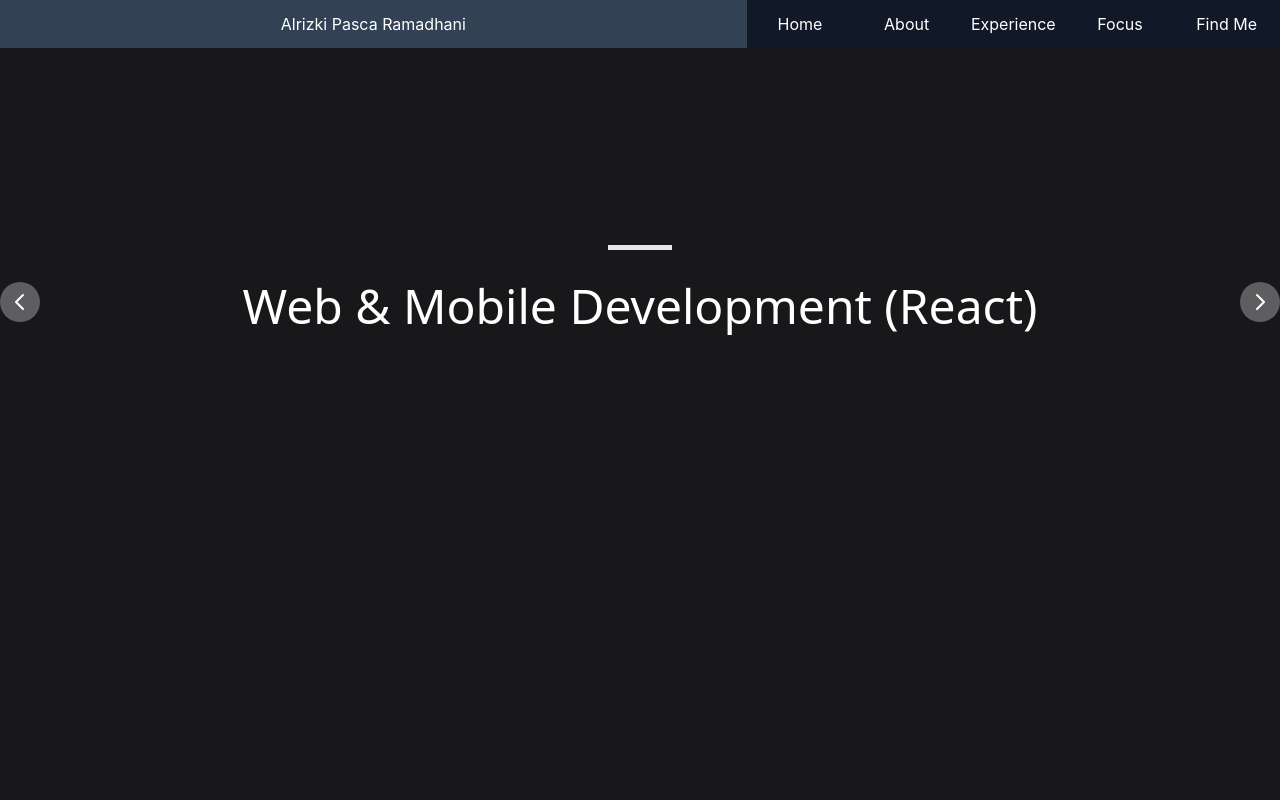
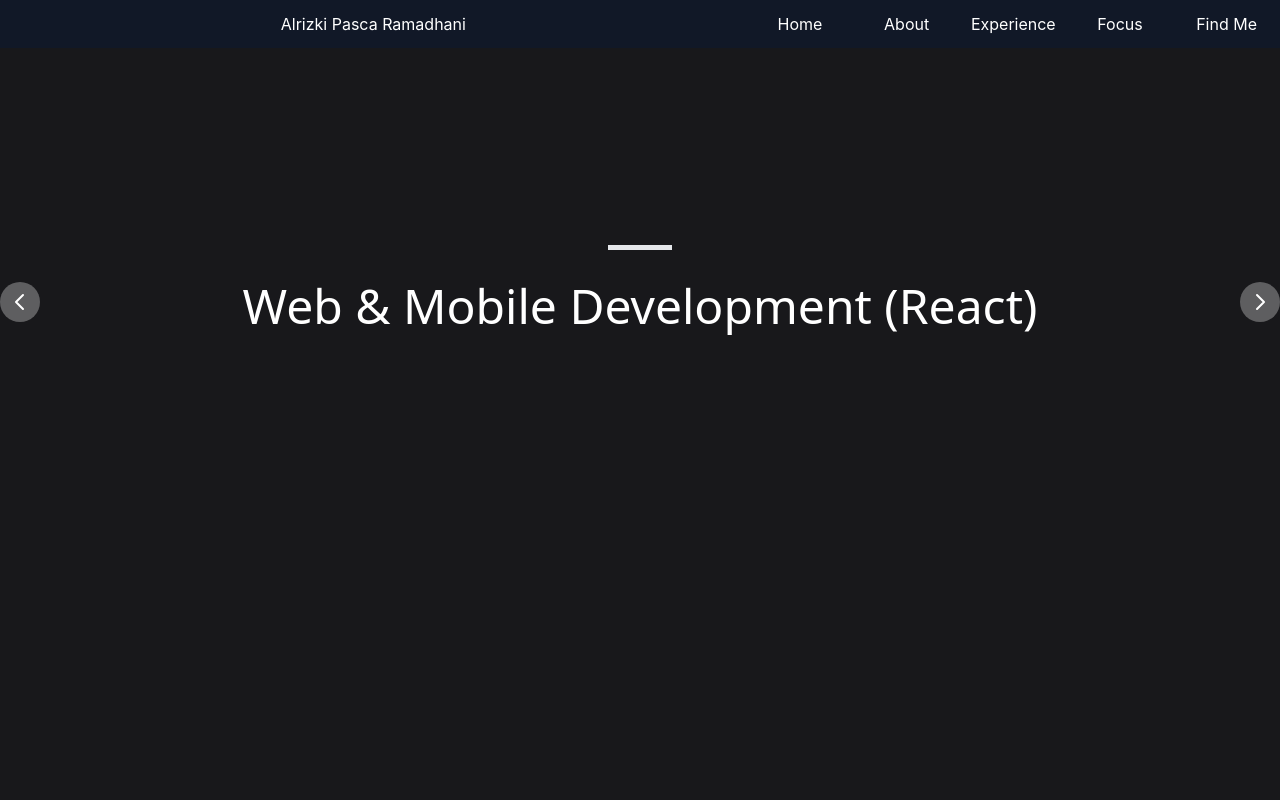
Before and after one commit to alrizkipascar/portfolio, a React (Create React App) app: page / in a window 1280 px wide. Shown: the top 800 px of the page. Built offline with nearby package versions, Linux system fonts and the light colour scheme.

Commit message:
Update Nav.js

```diff
--- a/src/Pages/component/Nav.js
+++ b/src/Pages/component/Nav.js
@@ -6,7 +6,7 @@
 import { ConstructionIcon } from "@mui/icons-material";
 
 const Nav = ({ scrollToPage }) => {
-  // const [page, setPage] = useState("welcome");
+  const [page, setPage] = useState(0);
 
   const scrollToPages = (id) => {
     // console.log(page);
@@ -14,12 +14,15 @@
     scrollToPage(id);
     // setPage(null);
   };
-  // if (page != null) {
-  //   // scrollToPages(page);
-  // }
+
+  if (page != 2) {
+    scrollToPages("welcome");
+    setPage(page + 1);
+    //
+  }
   return (
     <div className=" w-full h-12 hover:bg-slate-800  text-white flex bg-gray-900">
-      <button style={{}} className=" bg-gray-900 w-7/12 hover:bg-slate-700">
+      <button style={{}} className=" bg-gray-900 w-7/12">
         <div className="">
           {/* <Home /> */}
           Alrizki Pasca Ramadhani
```
